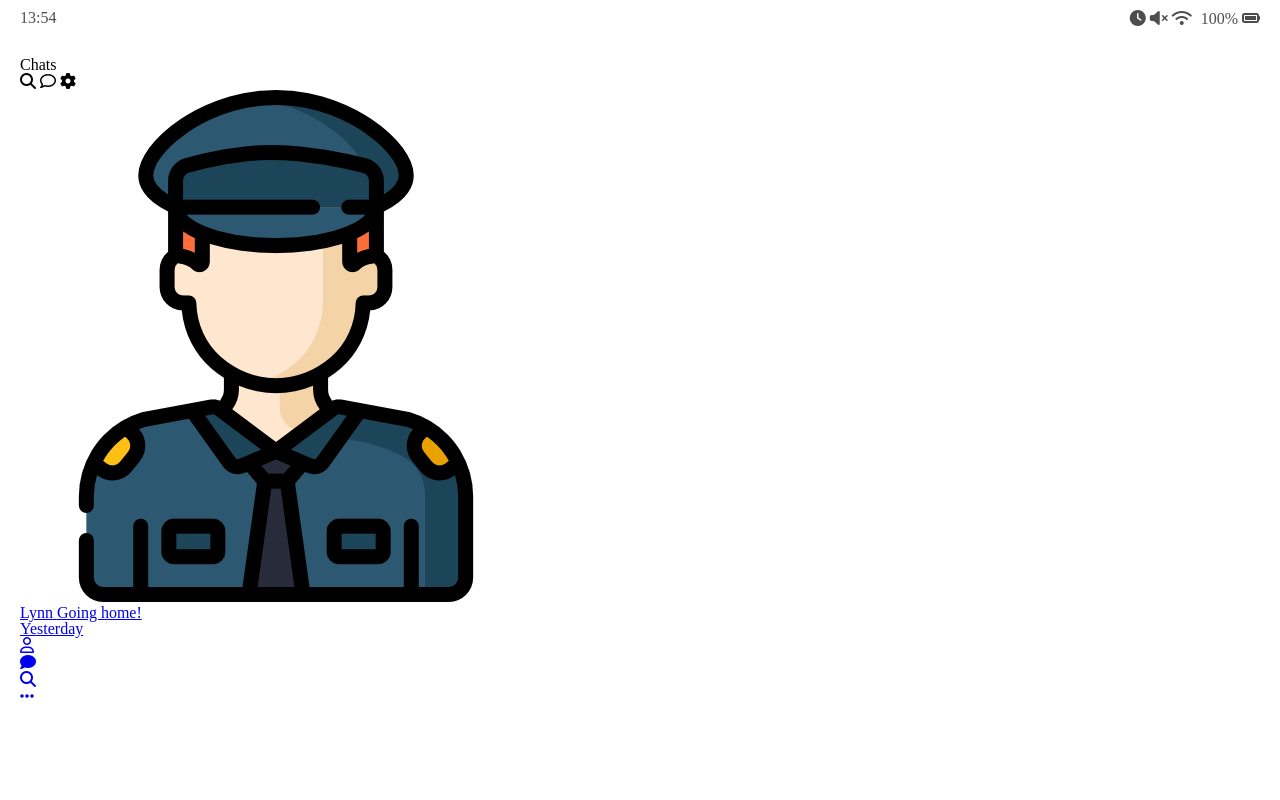
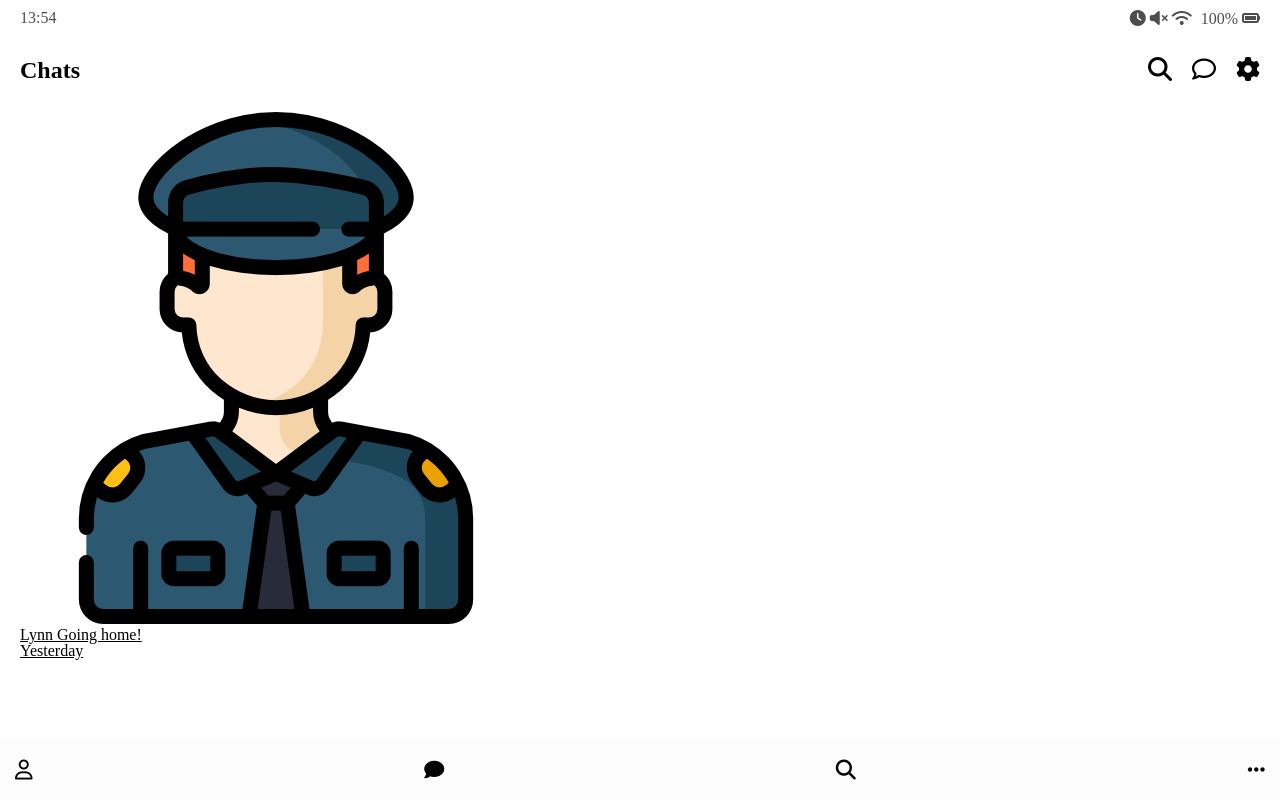
Before and after one commit to Hong-sk/kakao-clone-v2, a plain HTML site: page index.html in a window 1280 px wide. Drawn offline with Linux system fonts and the light colour scheme.

Commit message:
adding css

```diff
--- /dev/null
+++ b/css/header.css
@@ -0,0 +1,24 @@
+.header {
+  display: flex;
+  justify-content: space-between;
+  align-items: center;
+  margin-bottom: 30px;
+}
+.header .header__title {
+  font-size: 24px;
+  font-weight: 600;
+}
+.header .header__icon {
+  font-size: 24px;
+  margin-left: 20px;
+  cursor: pointer;
+}
+.header .header__header-column {
+  display: flex;
+  align-items: center;
+}
+
+.header .header__back-btn {
+  font-size: 22px;
+  margin-right: 20px;
+}
--- /dev/null
+++ b/css/nav-bar.css
@@ -0,0 +1,16 @@
+.nav {
+  position: fixed;
+  width: 100%;
+  padding: 20px 15px;
+  background-color: #fcfcfc;
+  bottom: 0px;
+  left: 0px;
+  border-top: 1px soloid #f7f7f7;
+}
+.nav .nav__list {
+  display: flex;
+  justify-content: space-between;
+}
+.nav i {
+  font-size: 20px;
+}
--- a/css/styles.css
+++ b/css/styles.css
@@ -1,7 +1,12 @@
-@import url("https://fonts.googleapis.com/css?family=Open+Sans:400,700&display=swap");
+@import url("https://fonts.googleapis.com/css?family=Open+Sans:400,600&display=swap");
 @import "reset.css";
 @import "status-bar.css";
+@import "header.css";
+@import "nav-bar.css";
 
+* {
+  box-sizing: border-box;
+}
 body {
   background-color: white;
   padding: 10px 20px;
@@ -9,3 +14,7 @@ body {
   font-family: "Open Sans" -apple-system, BlinkMacSystemFont, "Segoe UI", Roboto,
     Oxygen, Ubuntu, Cantarell, "Open Sans", "Helvetica Neue", sans-serif;
 }
+
+a {
+  color: inherit;
+}
```
Also changed, not shown: chat.html (+1 -1 lines), settings.html (+1 -1 lines).
